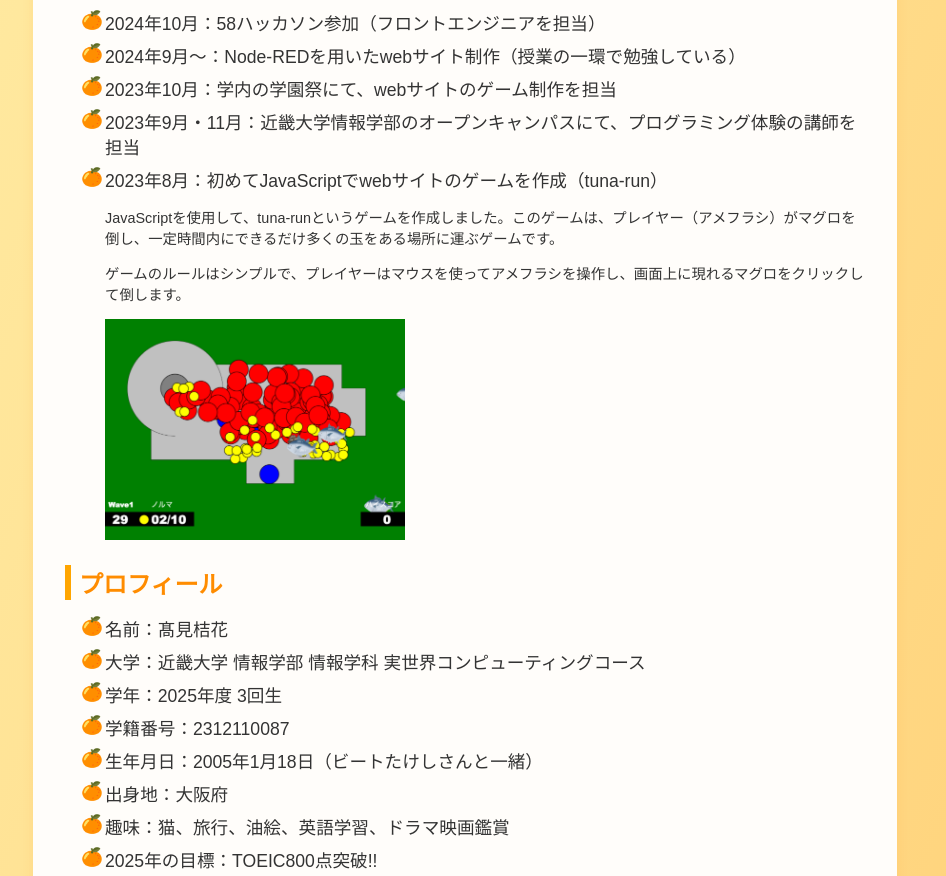
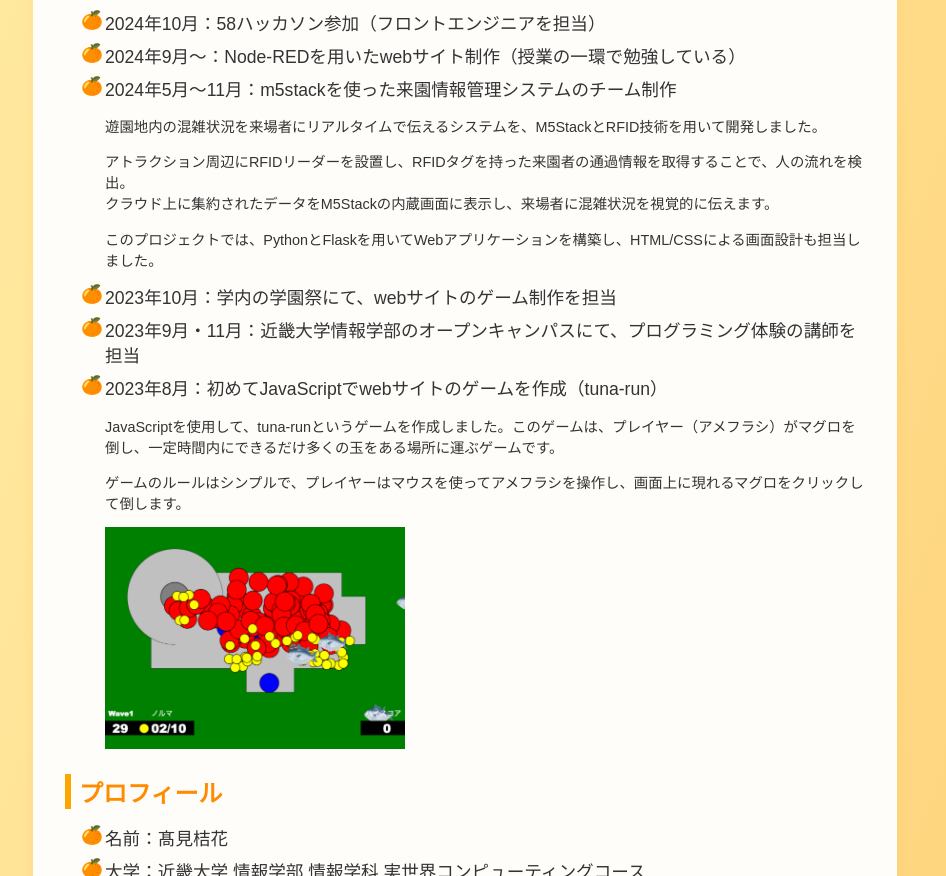
Before and after one commit to zenn24ct/2025myProfileSite, a plain HTML site: page index.html in a window 1280 px wide. Shown: the part 1367-2243 px from the top of the page, without its empty margins (175-1121 px from the left). Drawn offline with Linux system fonts and the light colour scheme.

Commit message:
来園情報管理システムの制作記録を追加

```diff
--- a/index.html
+++ b/index.html
@@ -40,6 +40,12 @@
         </li>
         <li>2024年10月：58ハッカソン参加（フロントエンジニアを担当）</li>
         <li>2024年9月〜：Node-REDを用いたwebサイト制作（授業の一環で勉強している）</li>
+        <li>2024年5月〜11月：m5stackを使った来園情報管理システムのチーム制作<br>
+          <p>遊園地内の混雑状況を来場者にリアルタイムで伝えるシステムを、M5StackとRFID技術を用いて開発しました。</p>
+          <p>アトラクション周辺にRFIDリーダーを設置し、RFIDタグを持った来園者の通過情報を取得することで、人の流れを検出。<br>
+            クラウド上に集約されたデータをM5Stackの内蔵画面に表示し、来場者に混雑状況を視覚的に伝えます。</p>
+          <p>このプロジェクトでは、PythonとFlaskを用いてWebアプリケーションを構築し、HTML/CSSによる画面設計も担当しました。</p>
+        </li>
         <li>2023年10月：学内の学園祭にて、webサイトのゲーム制作を担当</li>
         <li>2023年9月・11月：近畿大学情報学部のオープンキャンパスにて、プログラミング体験の講師を担当</li>
         <li>2023年8月：初めてJavaScriptでwebサイトのゲームを作成（tuna-run）<br>
```
